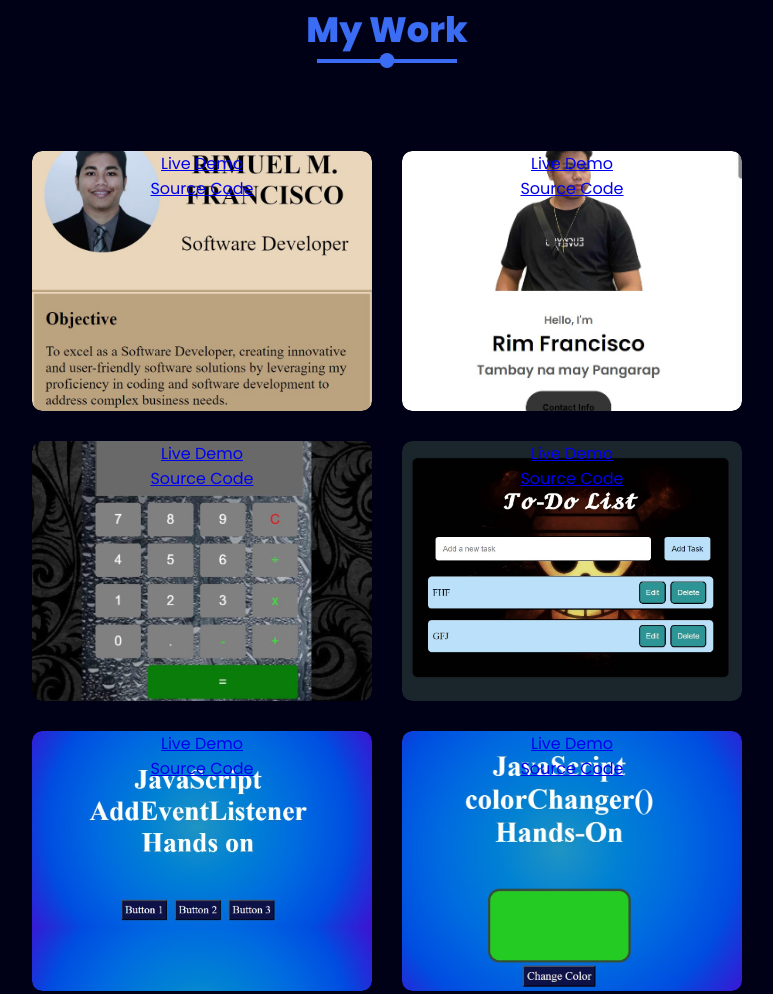
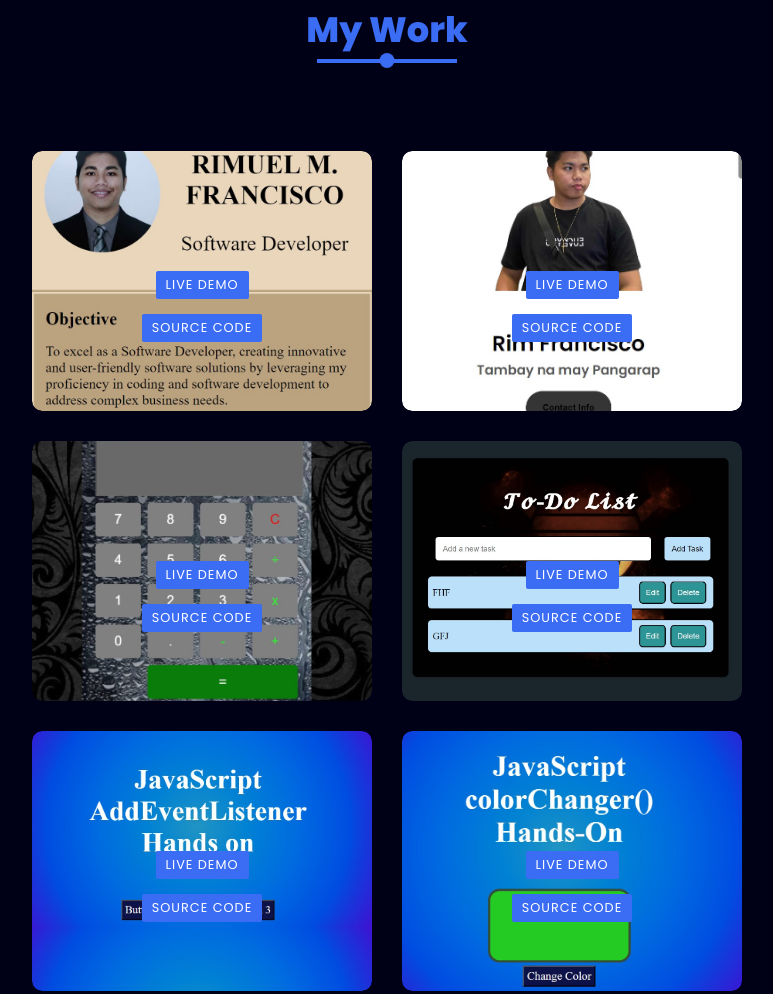
Before and after one commit to Rimfrancis/Finals_Project_Portfolio, a plain HTML site: page index.html in a window 1280 px wide. Shown: the part 1746-2740 px from the top of the page, without its empty margins (253-1026 px from the left). Drawn offline with Linux system fonts and the light colour scheme.

Commit message:
Update style.css

```diff
--- a/style.css
+++ b/style.css
@@ -95,6 +95,45 @@ section{
 }
 
 .btn:hover{
+  background: #235bf6;
+}
+
+/* BUTTON SECTION FOR WORKS*/
+.btn-works{
+  color: #fff;
+  background: #3a6cf4;
+  font-size: .8em;
+  font-weight: 400;
+  display: inline-block;
+  padding: 5px 10px;
+  text-transform: uppercase;
+  text-decoration: none;
+  letter-spacing: 1px;
+  border-radius: 2px;
+  margin-top: 120px;
+  transition: 0.5s ease;
+}
+
+.btn-works:hover{
+  background: #235bf6;
+}
+
+.btn1{
+  color: #fff;
+  background: #3a6cf4;
+  font-size: .8em;
+  font-weight: 400;
+  display: inline-block;
+  padding: 5px 10px;
+  text-transform: uppercase;
+  text-decoration: none;
+  letter-spacing: 1px;
+  border-radius: 2px;
+  margin-top: 15px;
+  transition: 0.5s ease;
+}
+
+.btn1:hover{
   background: #235bf6;
 }
 
```
